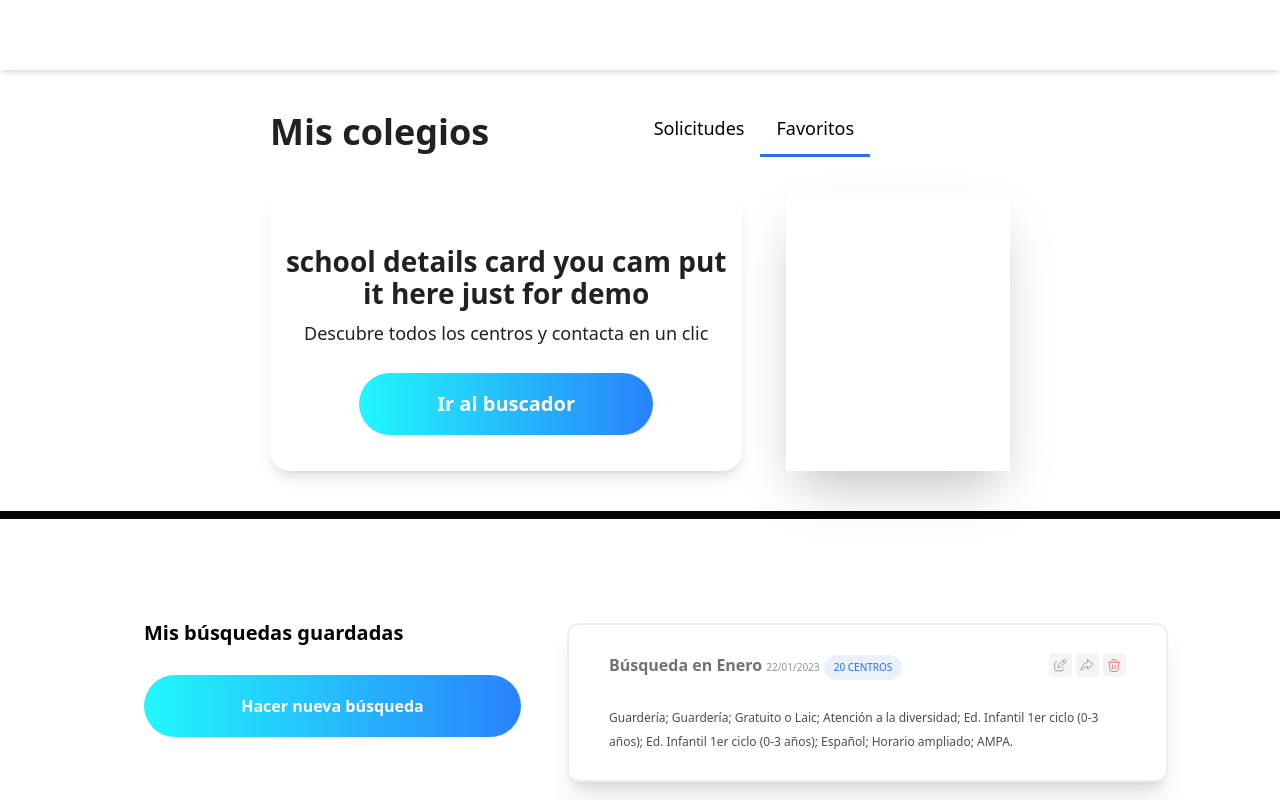
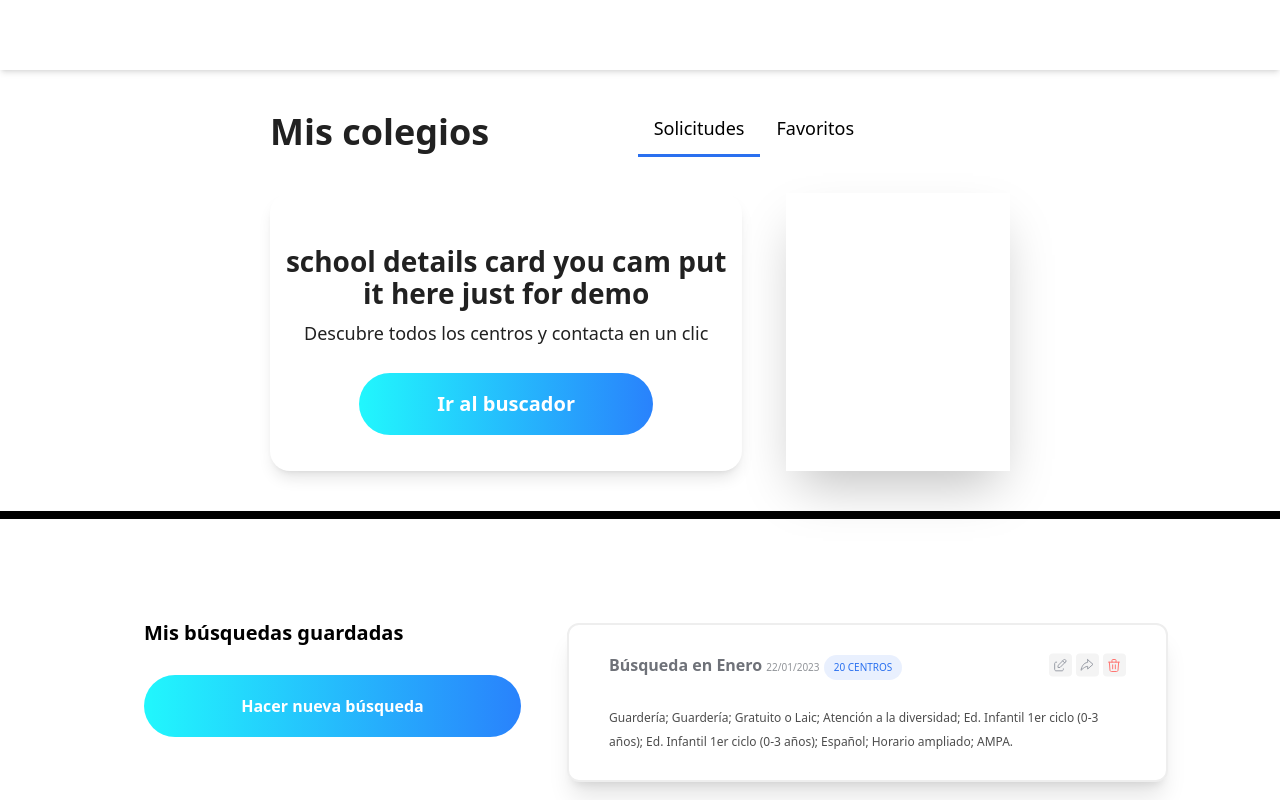
Before and after one commit to anshuvermaa/vanillajs_, a website with bundled scripts: page frontend/index.html in a window 1280 px wide. Shown: the top 800 px of the page. Built offline with nearby package versions, Linux system fonts and the light colour scheme.

Commit message:
final nav active class fix

```diff
--- a/frontend/index.html
+++ b/frontend/index.html
@@ -72,12 +72,12 @@
             Mis colegios
           </div>
           <div class="nav-tabs flex text-lg leading-5 text-[#212121]">
-            <a href="/" class="text-black nav-link py-3 px-4" data-link
+            <a href="/" class="text-black nav-link  active py-3 px-4" data-link
               >Solicitudes</a
             >
             <a
               href="/favoritos"
-              class="text-black nav-link active py-3 px-4"
+              class="text-black nav-link py-3 px-4"
               data-link
               >Favoritos</a
             >
```
